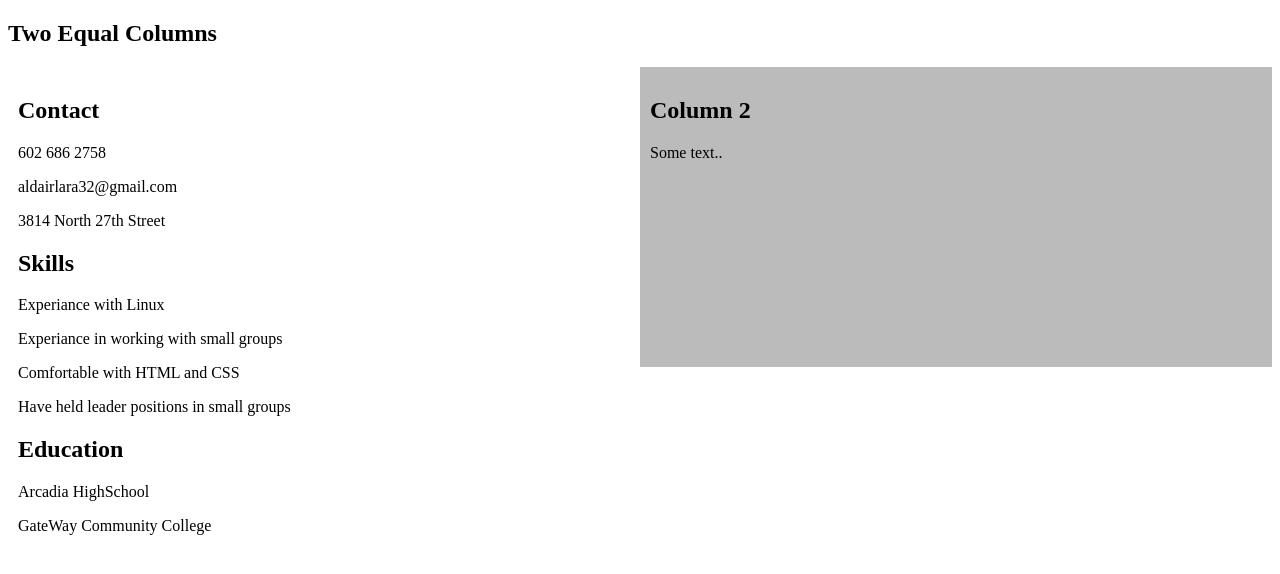
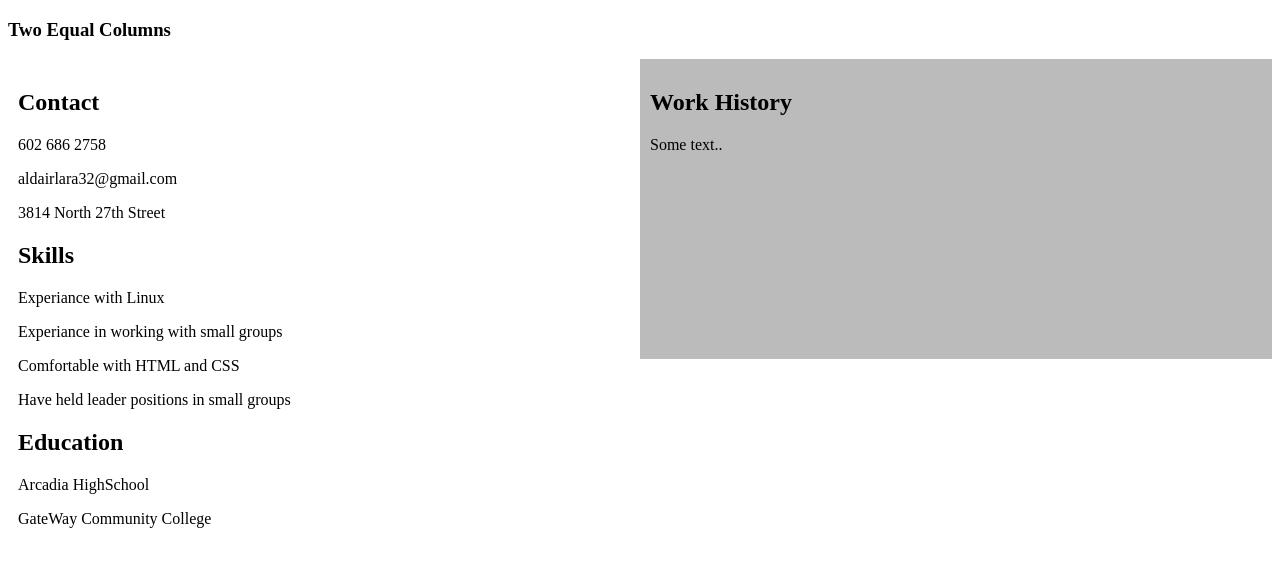
Before and after one commit to Juarez216830/ALJuarez.github.io, a plain HTML site: page resume.html in a window 1280 px wide. Drawn offline with Linux system fonts and the light colour scheme.

Commit message:
Update resume.html

```diff
--- a/resume.html
+++ b/resume.html
@@ -1,7 +1,7 @@
 <!DOCTYPE html>
 <html>
 <head>
-<meta name="viewport" content="width=device-width, initial-scale=1">
+<meta>
 <style>
 * {
   box-sizing: border-box;
@@ -17,11 +17,14 @@
   display: table;
   clear: both;
 }
+.header {
+  padding: 100px;
+}
 </style>
 </head>
 <body>
 
-<h2>Two Equal Columns</h2>
+<h3>Two Equal Columns</h3>
 
 <div class="row">
   <div class="column" style="background-color:#ffffff;">
@@ -39,7 +42,7 @@
     <p>GateWay Community College</p>
   </div>
   <div class="column" style="background-color:#bbb;">
-    <h2>Column 2</h2>
+    <h2>Work History</h2>
     <p>Some text..</p>
   </div>
 </div>
```
